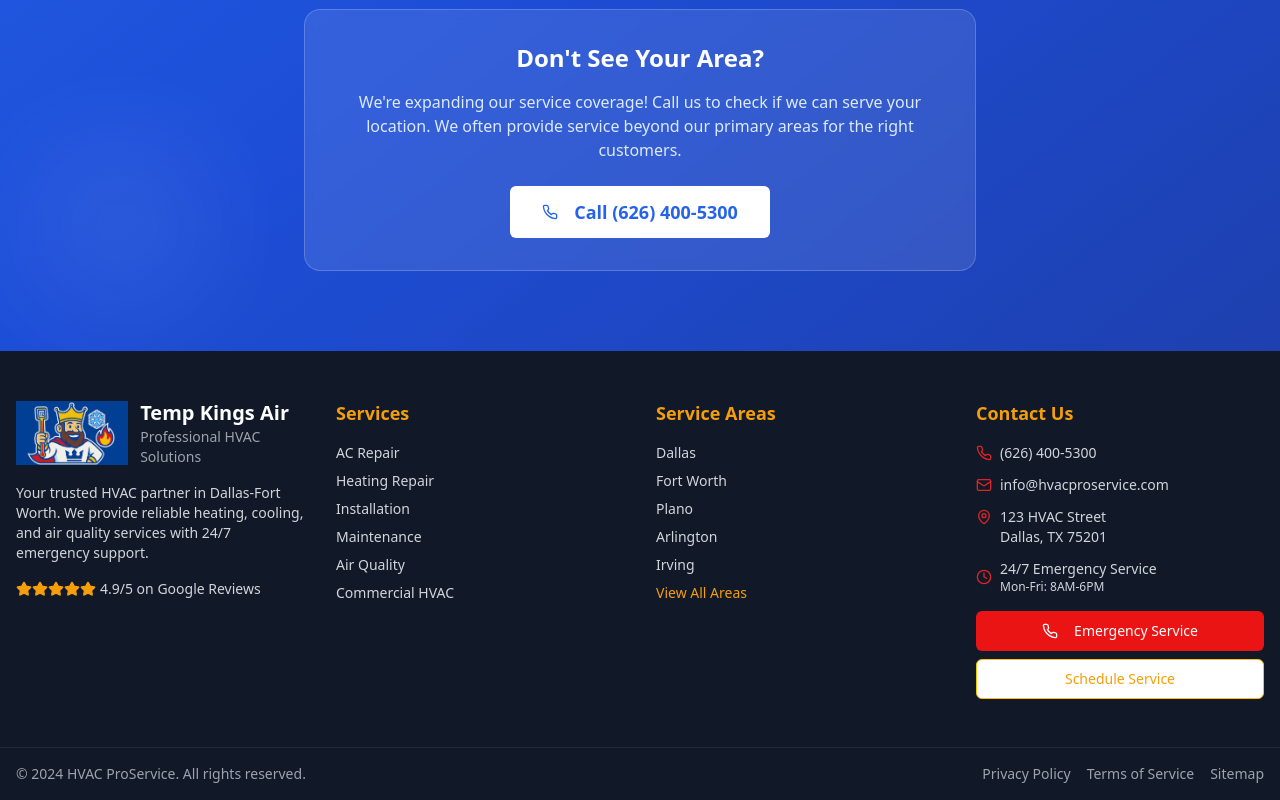
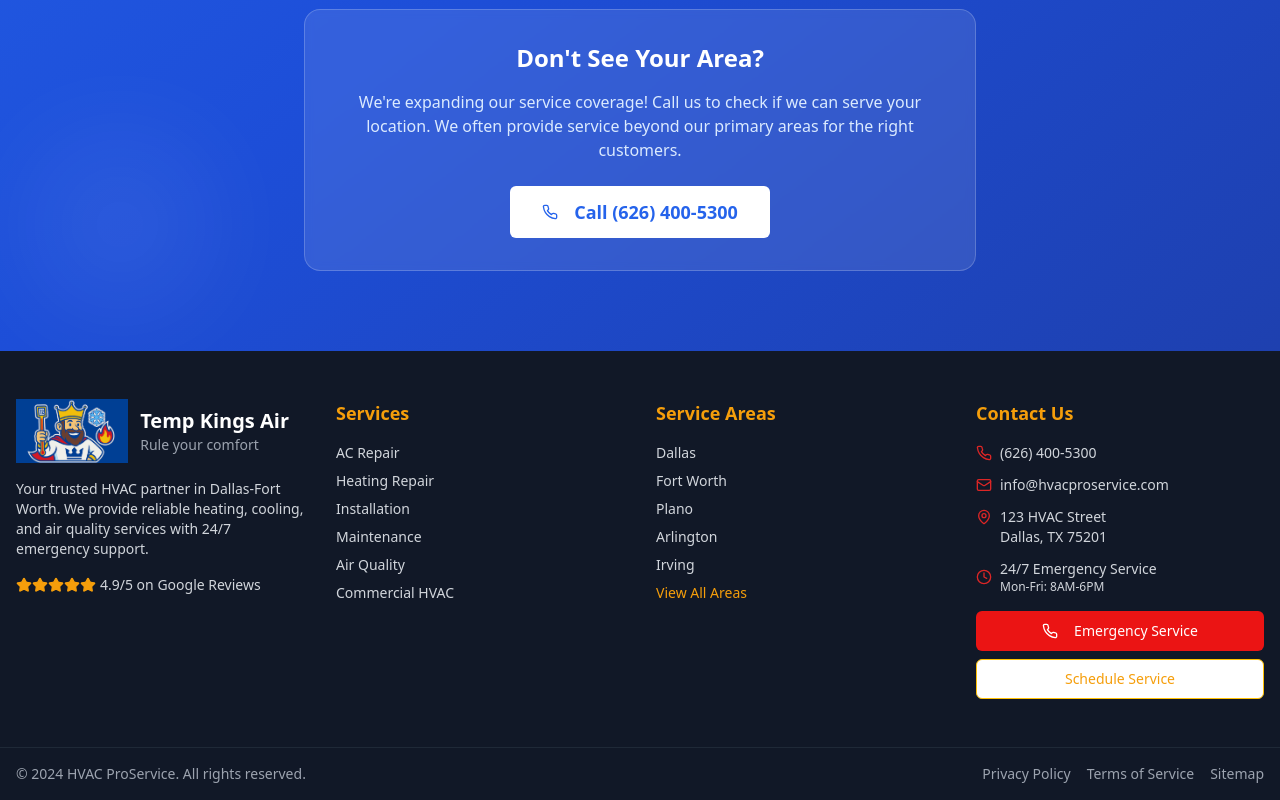
Before and after one commit to en20w/Temp-King-website, a React (Vite) app: page / in a window 1280 px wide. Shown: the part 5381-6181 px from the top of the page. Built offline with nearby package versions, Linux system fonts and the light colour scheme.

Commit message:
Change footer text
Changed the footer text to "Rule your comfort".

```diff
--- a/src/components/layout/Footer.tsx
+++ b/src/components/layout/Footer.tsx
@@ -21,7 +21,7 @@ const Footer = () => {
               />
               <div>
                 <div className="font-bold text-xl">Temp Kings Air</div>
-                <div className="text-sm text-gray-400">Professional HVAC Solutions</div>
+                <div className="text-sm text-gray-400">Rule your comfort</div>
               </div>
             </div>
             <p className="text-gray-300 text-sm">
```
